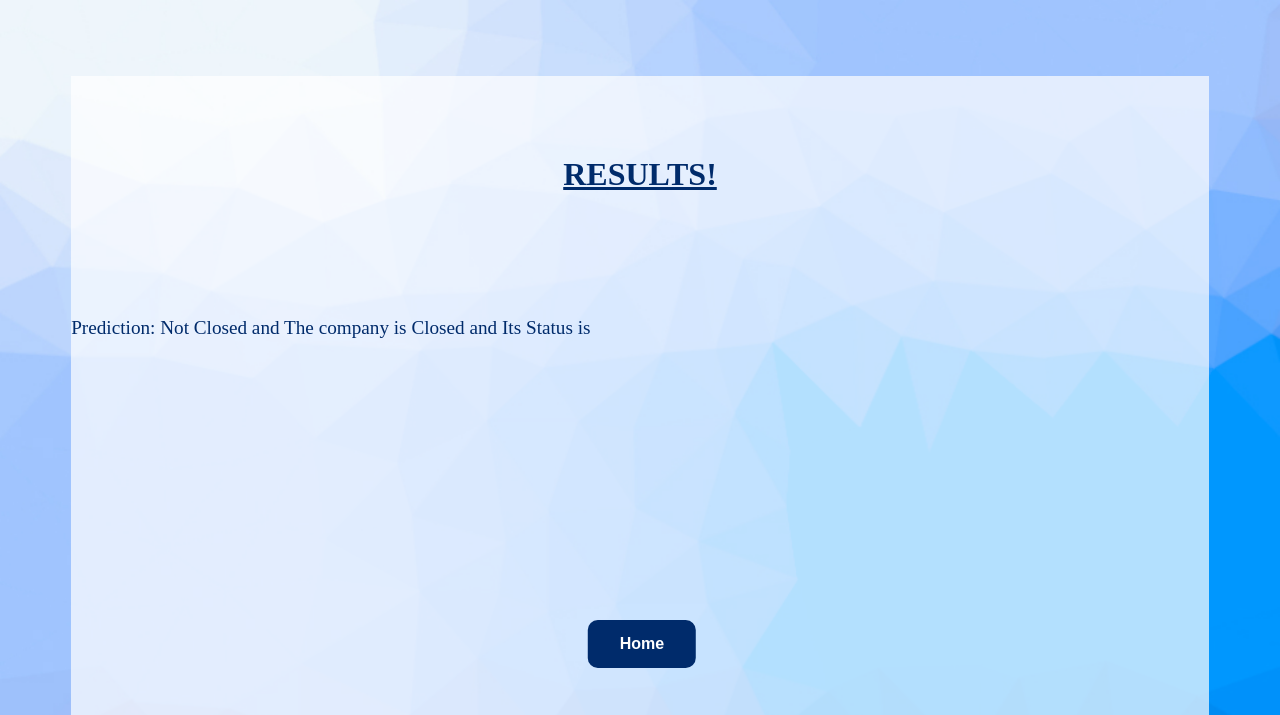
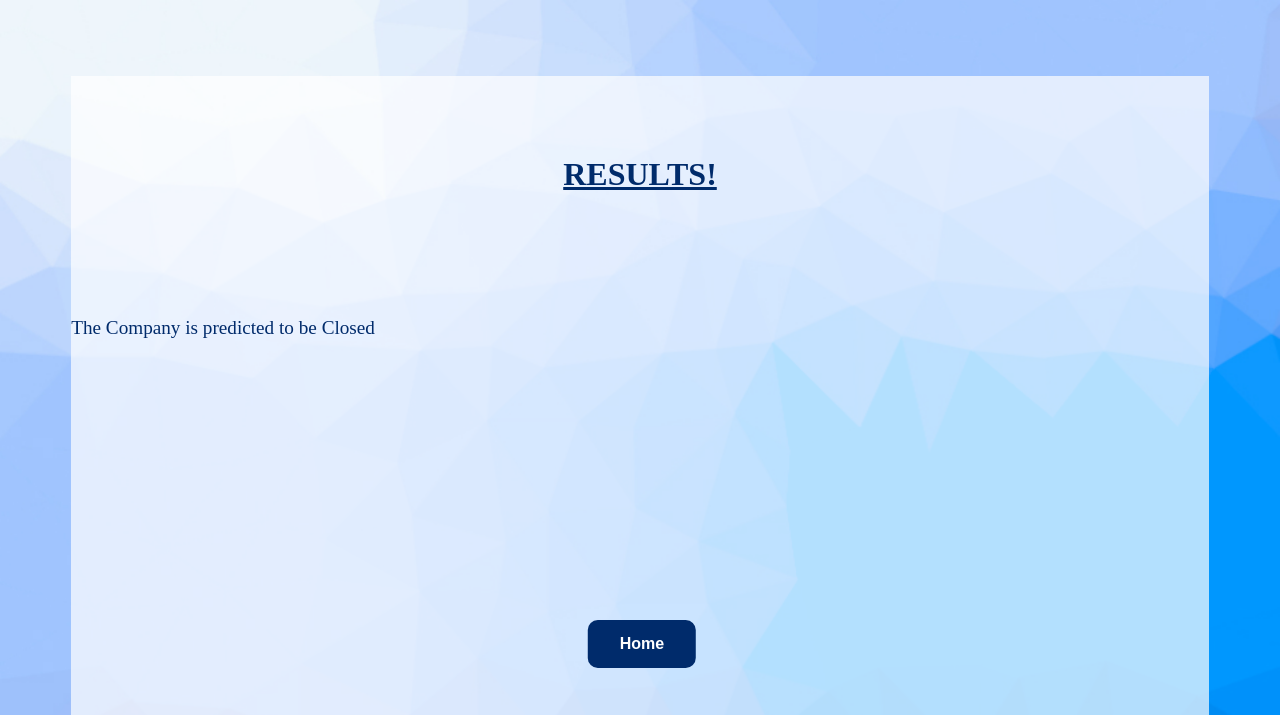
Before and after one commit to mahmoudmousa-ds/AWS-Deployment, a Python web app: template templates/submit.html in a window 1280 px wide. Shown: the top 715 px of the page. Run offline with Jinja, Linux system fonts and the light colour scheme; the template is opened without the code that fills it, so the values that code supplies are empty.

Commit message:
Update submit.html

```diff
--- a/templates/submit.html
+++ b/templates/submit.html
@@ -65,9 +65,7 @@
                  <p>
 
                          {% if n[0] == 1 %}
-                            The Company is predicted to be Closed
-                         {% else %}
-                            Prediction: Not Closed and The company is Closed and Its Status is
+                           Prediction: Not Closed and The company is Closed and Its Status is
                              {% if n[1] == 0 %}
                                  Acquired
                              {% elif n[1] == 1 %}
@@ -77,6 +75,10 @@
                              {% elif n[1] == 3 %}
                                  Operating
                              {% endif %}
+                         {% else %}
+                                              The Company is predicted to be Closed
+
+
                          {% endif %}
                          </p>
      </div>
```
